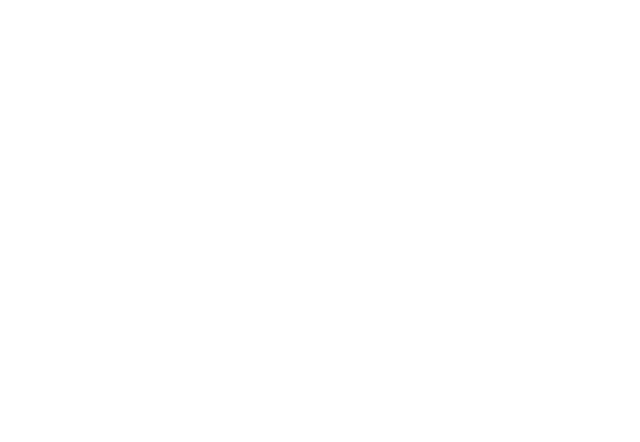
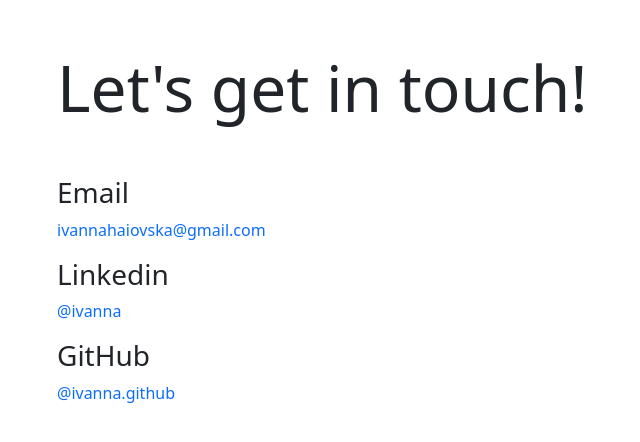
Before and after one commit to IvannaHaiovska/portfolio, a plain HTML site: page contact.html in a window 1280 px wide. Shown: the whole page, without its empty margins (25-665 px from the left). Drawn offline with nearby package versions, Linux system fonts and the light colour scheme.

Commit message:
contact page added

```diff
--- a/contact.html
+++ b/contact.html
@@ -12,6 +12,24 @@
         </script>
 </head>
 <body>
-
+    <div class="container">
+        <h1 class="my-5">Let's get in touch!</h1>
+            <h3>Email</h3>
+            <p>
+                <a href="mailto:ivannahaiovska@gmail.com"> ivannahaiovska@gmail.com </a>
+            </p>
+            <h3>Linkedin</h3>
+            <p>
+                <a href="https://www.linkedin.com/in/ivanna-haiovska-61b890241/" target="_blank">
+                    @ivanna
+                </a>
+            </p>
+            <h3>GitHub</h3>
+            <p>
+                <a href="https://github.com/IvannaHaiovska" target="_blank">
+                    @ivanna.github
+                </a>
+            </p>
+        </div>
 </body>
 </html>
--- a/css/style.css
+++ b/css/style.css
@@ -166,6 +166,13 @@ h3 {
 .text-color {
     color: #6c757d !important;
 }
+.container h1 {
+    font-size: 64px;
+    line-height: 80px;
+}
+.container a{
+    text-decoration: none;
+}
 @media (max-width:576px) {
     .container h1 {
         font-size: 40px;
```
